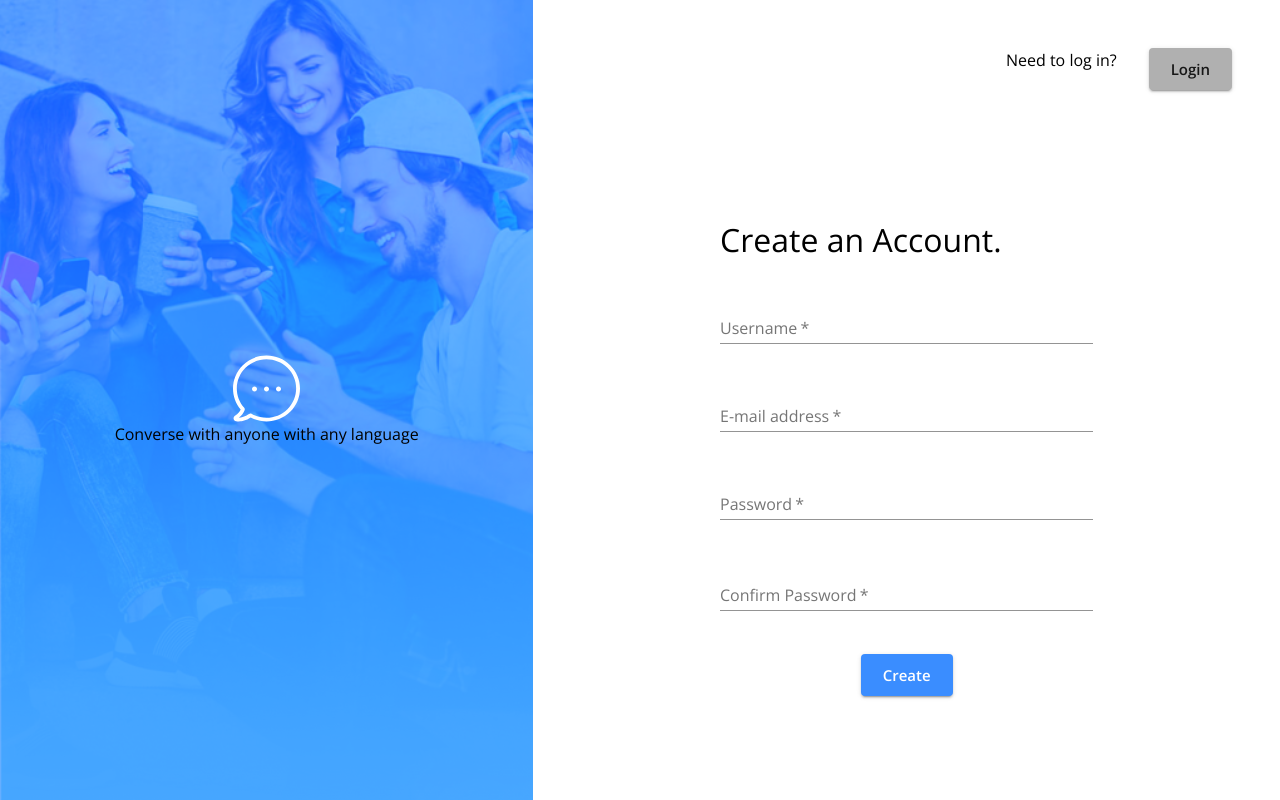
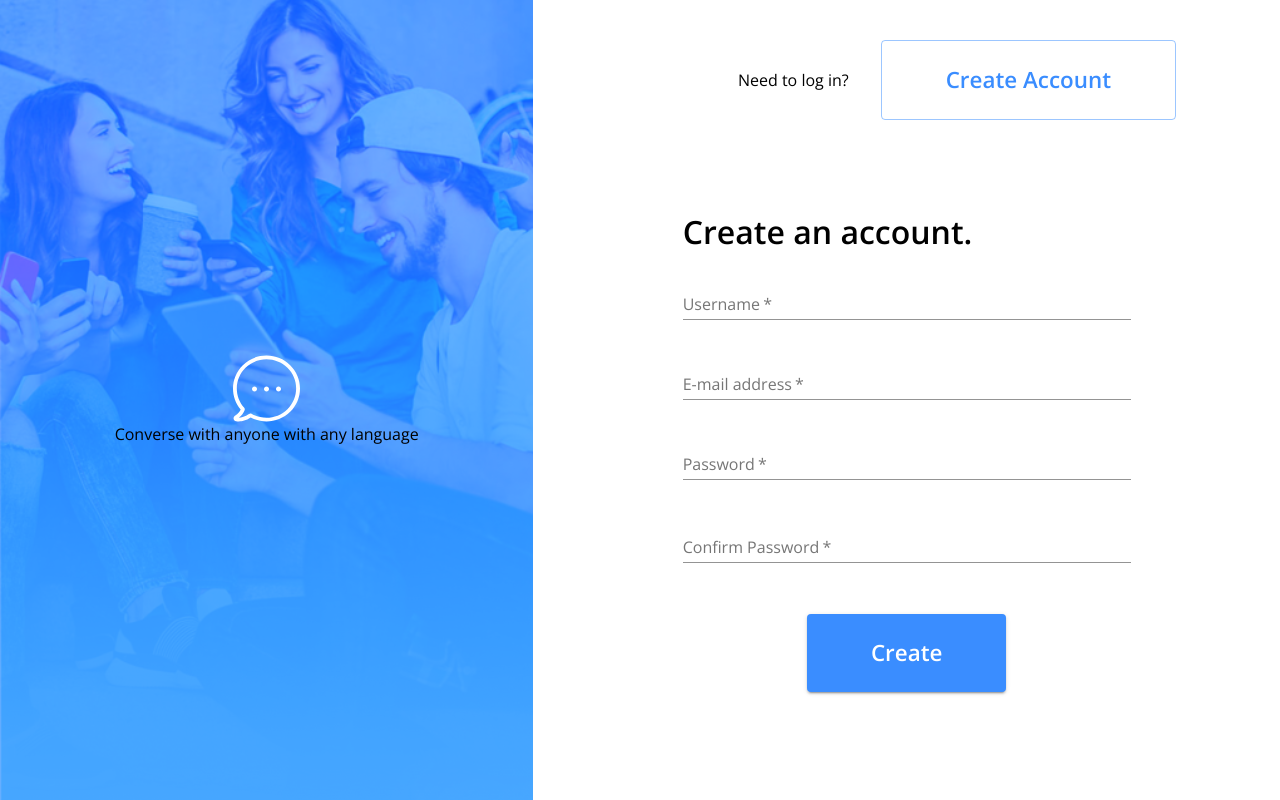
Before and after one commit to xynree/ee8e3d, a React (Create React App) app in the folder client/: page / in a window 1280 px wide. Built offline with nearby package versions, Linux system fonts and the light colour scheme; no server answers.

Commit message:
[ADD] Styles for Login/Create Buttons setup and placed into their own components

```diff
--- a/client/src/Login.js
+++ b/client/src/Login.js
@@ -3,7 +3,6 @@ import { useHistory } from 'react-router-dom';
 import {
   Grid,
   Box,
-  Button,
   FormControl,
   TextField,
 } from '@material-ui/core';
@@ -11,6 +10,7 @@ import { makeStyles } from "@material-ui/core/styles";
 import ChatOverlay from './components/LoginSignup/ChatOverlay'
 import SwitchPage from './components/LoginSignup/SwitchPage'
 import Greeting from './components/LoginSignup/Greeting';
+import XLButton from './components/LoginSignup/XLButton';
 
 const useStyles = makeStyles((theme) => ({
   root: {
@@ -27,16 +27,16 @@ const useStyles = makeStyles((theme) => ({
   },
   formContainer: {
     margin: 'auto',
-    padding: '36px',
-    height: '80%',
-    width: '50%',
+    padding: '2rem',
+    height: '100%',
+    width: '60%',
   },
   formControl: {
     width:'100%'
   },
   buttonControl: {
     margin: 'auto',
-  }
+  },
 }));
 
 const signupLink = {
@@ -72,7 +72,7 @@ const Login = ({ user, login }) => {
         <Box className={classes.UIContainer}>
           <SwitchPage {...signupLink} />
         <Box className={classes.formContainer}>
-        <Greeting greeting="Welcome Back!"/>
+        <Greeting greeting="Welcome back!"/>
         <form onSubmit={handleLogin}>
           <Grid container spacing={4} direction='column'>
             <Grid item>
@@ -96,9 +96,7 @@ const Login = ({ user, login }) => {
               </FormControl>
             </Grid>
             <Grid item className={classes.buttonControl} >
-                <Button color="primary" type="submit" variant="contained" size="large" >
-                  Login
-                </Button>
+                <XLButton title="Login"/>
             </Grid>
           </Grid>
         </form>
--- a/client/src/Signup.js
+++ b/client/src/Signup.js
@@ -12,6 +12,7 @@ import { makeStyles } from "@material-ui/core/styles";
 import ChatOverlay from "./components/LoginSignup/ChatOverlay";
 import SwitchPage from "./components/LoginSignup/SwitchPage";
 import Greeting from "./components/LoginSignup/Greeting";
+import XLButton from "./components/LoginSignup/XLButton";
 
 const useStyles = makeStyles((theme) => ({
   root: {
@@ -27,10 +28,10 @@ const useStyles = makeStyles((theme) => ({
     alignItems: "center",
   },
   formContainer: {
-    marginBottom: 'auto',
-    padding: '24px',
-    height: '40%',
-    width: '50%',
+    margin: 'auto',
+    padding: '2rem',
+    height: '100%',
+    width: '60%',
   },
   formControl: {
     width:'100%'
@@ -80,9 +81,9 @@ const Signup = ({ user, register }) => {
         <Box className={classes.UIContainer}>
           <SwitchPage {...loginLink}/>
         <Box className={classes.formContainer}>
-        <Greeting greeting="Create an Account."/>
+        <Greeting greeting="Create an account."/>
           <form onSubmit={handleRegister}>
-            <Grid container spacing={5} direction='column'>
+            <Grid container spacing={4} direction='column'>
               <Grid item>
                 <FormControl className={classes.formControl}>
                   <TextField
@@ -138,9 +139,7 @@ const Signup = ({ user, register }) => {
                 </FormControl>
               </Grid>
               <Grid item className={classes.buttonControl}>
-                <Button type="submit" color="primary" variant="contained" size="large" >
-                  Create
-                </Button>
+                <XLButton title="Create"/>
               </Grid>
             </Grid>
           </form>
--- a/client/src/components/LoginSignup/Greeting.js
+++ b/client/src/components/LoginSignup/Greeting.js
@@ -1,12 +1,13 @@
 import { Typography } from "@material-ui/core";
-import { makeStyles } from "@material-ui/core/styles";
+import { makeStyles } from "@material-ui/core/styles"
 
 const useStyles = makeStyles((theme) => ({
   greeting: {
       width: '100%',
       fontSize: '2rem',
-      marginTop: '2rem',
-      marginBottom: '2rem'
+      fontWeight: '800',
+      marginTop: '1rem',
+      marginBottom: '1rem'
   }
 }));
 const Greeting = ({ greeting }) => {
--- a/client/src/components/LoginSignup/SwitchPage.js
+++ b/client/src/components/LoginSignup/SwitchPage.js
@@ -2,27 +2,37 @@ import { Link } from "react-router-dom";
 import {
   Box,
   Typography,
-  Button,
 } from "@material-ui/core";
+import { makeStyles } from "@material-ui/core/styles";
+import XLButton from './XLButton'
+
+const useStyles = makeStyles((theme) => ({
+  switchContainer: {
+    display: "flex",
+    gap: "1rem",
+    width: "100%",
+    height: '20%',
+    boxSizing: "border-box",
+    padding: "4rem",
+    marginRight: "3rem",
+    justifyContent: "flex-end",
+    alignItems: 'center'
+  },
+  prompt: {
+    color: theme.palette.secondary.main
+  },
+  noLinkStyle: {
+    textDecoration: 'none',
+  }
+}))
 
 const SwitchPage = ({prompt, link, title}) => {
+  const classes = useStyles()
   return (
-    <Box
-    sx={{
-      display: "flex",
-      gap: "2rem",
-      width: "100%",
-      height: "20%",
-      boxSizing: "border-box",
-      padding: "48px",
-      justifyContent: "flex-end",
-    }}
-  >
+    <Box className={classes.switchContainer}>
     <Typography>{prompt}</Typography>
-    <Link href={link} to={link}>
-      <Button color="secondary" variant="contained" size="large">
-        {title}
-      </Button>
+    <Link href={link} to={link} className={classes.noLinkStyle}>
+      <XLButton  variant="outlined" title="Create Account"/>
     </Link>
   </Box>
   );
--- /dev/null
+++ b/client/src/components/LoginSignup/XLButton.js
@@ -0,0 +1,27 @@
+import { Button } from "@material-ui/core";
+import { makeStyles } from "@material-ui/core/styles";
+
+const useStyles = makeStyles((theme) => ({
+  button: {
+    margin: '1rem',
+    padding: '1.2rem 4rem 1.2rem 4rem',
+    fontWeight: '900',
+    fontSize: '1.4rem',
+  },
+}));
+
+const XLButton = ({ color="primary", title, variant="contained" }) => {
+  const classes = useStyles()
+  return (
+    <Button
+      color={color}
+      type="submit"
+      variant={variant}
+      className={classes.button}
+    >
+      {title}
+    </Button>
+  );
+};
+
+export default XLButton;
```
